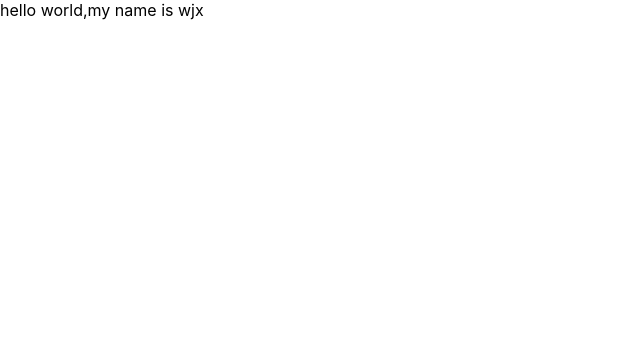
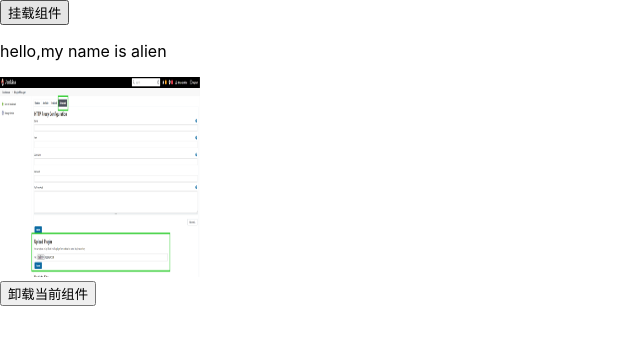
Before and after one commit to WJX2001/qiuchao, a React (Create React App) app in the folder day18-react相关/react-basic/: page / in a window 1280 px wide. Shown: the top 344 px of the page, without its empty margins (0-640 px from the left). Built offline with nearby package versions, Linux system fonts and the light colour scheme.

Commit message:
feat: react 中HOC实现动态渲染

```diff
--- a/day18-react相关/react-basic/package.json
+++ b/day18-react相关/react-basic/package.json
@@ -3,6 +3,7 @@
   "version": "0.1.0",
   "private": true,
   "dependencies": {
+    "@ant-design/icons": "^5.2.6",
     "@testing-library/jest-dom": "^5.17.0",
     "@testing-library/react": "^13.4.0",
     "@testing-library/user-event": "^13.5.0",
--- a/day18-react相关/react-basic/src/App.js
+++ b/day18-react相关/react-basic/src/App.js
@@ -1,8 +1,12 @@
 import NewHookIndex from './components/react高阶组件HOC/2.编写高阶组件/2.1强化props/2.1.1混入props'
 import NewClassIndex from './components/react高阶组件HOC/2.编写高阶组件/2.1强化props/2.1.1混入props'
+import NewStateIndex from './components/react高阶组件HOC/2.编写高阶组件/2.1强化props/2.1.2抽离state控制更新'
+import RenderHocHooks from './components/react高阶组件HOC/2.编写高阶组件/2.2控制渲染/2.2.1条件渲染/1.1动态渲染(hooks版本)'
+import NewRenderHoc1 from './components/react高阶组件HOC/2.编写高阶组件/2.2控制渲染/2.2.1条件渲染/1.动态渲染'
+import NewRenderHoc from './components/react高阶组件HOC/2.编写高阶组件/2.2控制渲染/2.2.1条件渲染/1.动态渲染'
 
 function App() {
-  return <NewHookIndex />
+  return <RenderHocHooks />
 }
 
 export default App
--- /dev/null
+++ b/day18-react相关/react-basic/src/components/react高阶组件HOC/2.编写高阶组件/2.1强化props/2.1.2抽离state控制更新.jsx
@@ -0,0 +1,58 @@
+import React, { useState } from 'react'
+
+// TODO: 抽离state控制更新
+
+function classHOC(WrapComponent) {
+  return class Index extends React.Component {
+    constructor() {
+      super()
+      this.state = {
+        name: 'alien',
+      }
+    }
+
+    changeName(name) {
+      this.setState({ name })
+    }
+
+    render() {
+      return (
+        <WrapComponent
+          {...this.props}
+          {...this.state}
+          changeName={this.changeName.bind(this)}
+        />
+      )
+    }
+  }
+}
+
+// TODO: 使用 Hooks 改写
+function useHOC(WrapComponent) {
+  return function Index(props) {
+    const [name, setName] = useState('wjx')
+
+    function changeName(newName) {
+      setName(newName)
+    }
+
+    return <WrapComponent {...props} name={name} changeName={changeName} />
+  }
+}
+
+function Index(props) {
+  const [value, setValue] = useState(null)
+  const { name, changeName } = props
+
+  return (
+    <div>
+      <div>hello world,my Name is {name}</div>
+      改变 name <input onChange={(e) => setValue(e.target.value)} />
+      <button onClick={() => changeName(value)}>确定</button>
+    </div>
+  )
+}
+
+const NewStateIndex = classHOC(Index)
+
+export default NewStateIndex
--- /dev/null
+++ b/day18-react相关/react-basic/src/components/react高阶组件HOC/2.编写高阶组件/2.2控制渲染/2.2.1条件渲染/1.1动态渲染(hooks版本).jsx
@@ -0,0 +1,47 @@
+// TODO: 将渲染函数使用 hooks改写
+
+import { SyncOutlined } from '@ant-design/icons'
+import { useState } from 'react'
+import React from 'react'
+import imgPicture from '../../../../../assets/img/1.png'
+
+function useRenderHOC(WrapComponent) {
+  const [visible, setVisble] = useState(true)
+
+  const toggleVisible = () => {
+    setVisble(!visible)
+  }
+
+  return (
+    <div className="box">
+      <button onClick={toggleVisible}>挂载组件</button>
+      {visible ? (
+        <WrapComponent setVisble={toggleVisible} />
+      ) : (
+        <div className="icon">
+          <SyncOutlined spin className="theicon" />
+        </div>
+      )}
+    </div>
+  )
+}
+
+// TODO: 使用 hooks模式改写
+function IndexHooks(props) {
+  const { setVisible } = props
+
+  return (
+    <div className="box">
+      <p>hello,my name is alien</p>
+      <img width={200} height={200} src={imgPicture} alt="图片控制渲染" />
+      <br />
+      <button onClick={() => setVisible()}>卸载当前组件</button>
+    </div>
+  )
+}
+
+const RenderHocHooks = () => {
+  return useRenderHOC(IndexHooks)
+}
+
+export default RenderHocHooks
--- /dev/null
+++ b/day18-react相关/react-basic/src/components/react高阶组件HOC/2.编写高阶组件/2.2控制渲染/2.2.1条件渲染/1.动态渲染.jsx
@@ -0,0 +1,56 @@
+import React, { useState } from 'react'
+import { SyncOutlined } from '@ant-design/icons'
+import imgPicture from '../../../../../assets/img/1.png'
+
+// TODO: 对于属性代理的高阶组件，虽然不能在内部操控渲染状态，但是可以在外部控制当前组件是否渲染
+
+// * 应用于：权限隔离，懒加载，延时加载等场景
+
+function renderHOC(WrapComponent) {
+  return class Index extends React.Component {
+    constructor(props) {
+      super(props)
+      this.state = { visible: true }
+    }
+
+    setVisible() {
+      this.setState({ visible: !this.state.visible })
+    }
+
+    render() {
+      const { visible } = this.state
+      return (
+        <div className="box">
+          <button onClick={this.setVisible.bind(this)}>挂载组件</button>
+          {visible ? (
+            <WrapComponent
+              {...this.props}
+              setVisible={this.setVisible.bind(this)}
+            />
+          ) : (
+            <div className="icon">
+              <SyncOutlined spin className="theicon" />
+            </div>
+          )}
+        </div>
+      )
+    }
+  }
+}
+
+class Index extends React.Component {
+  render() {
+    const { setVisible } = this.props
+    return (
+      <div className="box">
+        <p>hello,my name is alien</p>
+        <img width={200} height={200} src={imgPicture} alt="图片控制渲染" />
+        <button onClick={() => setVisible()}>卸载当前组件</button>
+      </div>
+    )
+  }
+}
+
+const NewRenderHoc = renderHOC(Index)
+
+export default NewRenderHoc
```
Also changed, not shown: day18-react相关/react-basic/src/assets/img/1.png (added), 1 other file (tests, documents, lock files or other folders).
